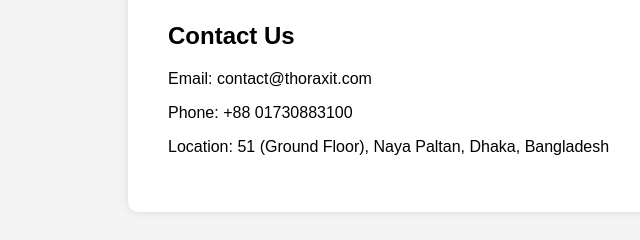
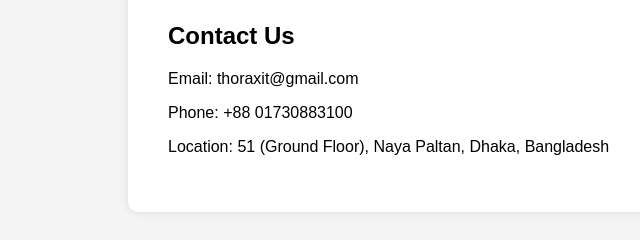
Before and after one commit to thoraxit/thoraxit.github.io, a plain HTML site: page index.html in a window 1280 px wide. Shown: the part 1278-1518 px from the top of the page, 0-640 px from the left. Drawn offline with Linux system fonts and the light colour scheme.

Commit message:
Update index.html

```diff
--- a/index.html
+++ b/index.html
@@ -90,7 +90,7 @@
         </div>
         <div class="section">
             <h2>Contact Us</h2>
-            <p>Email: contact@thoraxit.com</p>
+            <p>Email: thoraxit@gmail.com</p>
             <p>Phone: +88 01730883100</p>
             <p>Location: 51 (Ground Floor), Naya Paltan, Dhaka, Bangladesh</p>
         </div>
```
